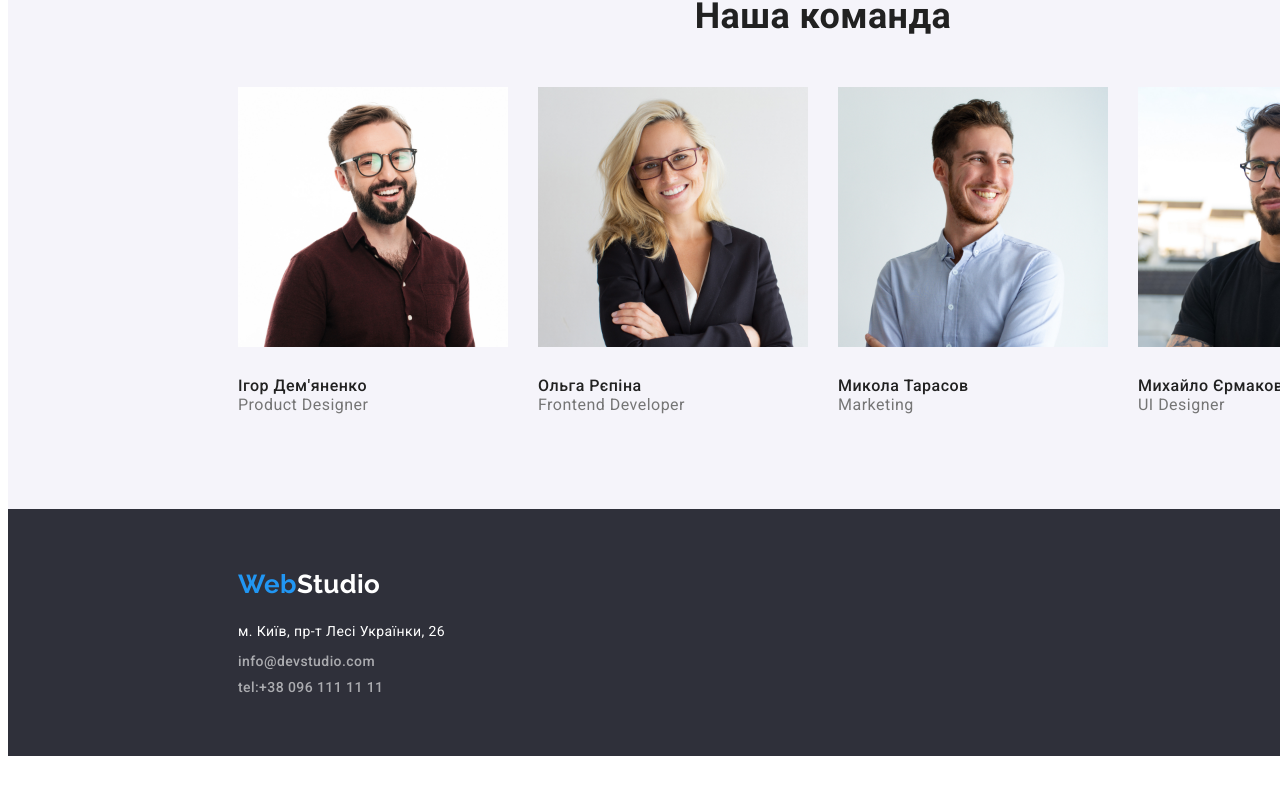
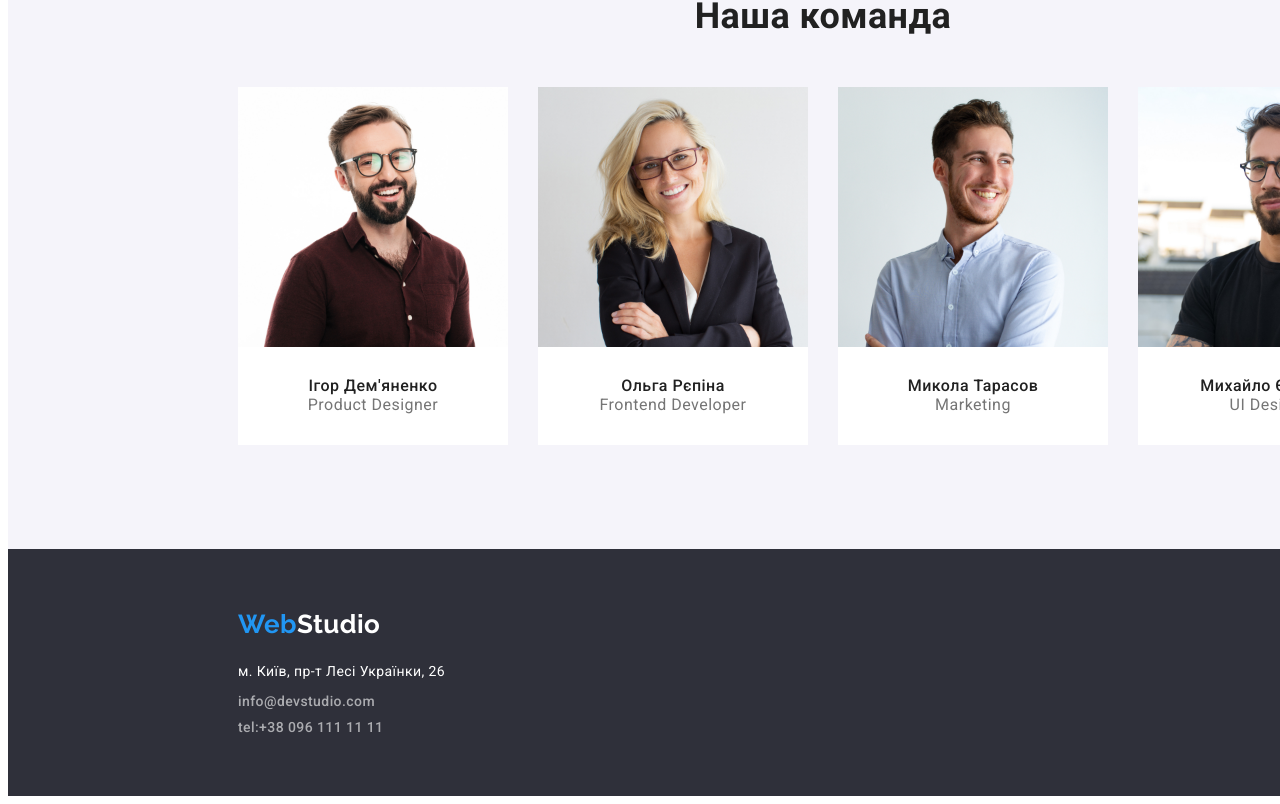
Before and after one commit to 2Viddil/goit-markup-hw-03, a plain HTML site: page index.html in a window 1280 px wide. Shown: the part 1491-2295 px from the top of the page. Before the commit the page ends 2255 px from the top, so only its background shows below. Drawn offline with Linux system fonts and the light colour scheme.

Commit message:
правка

```diff
--- a/css/main.css
+++ b/css/main.css
@@ -170,11 +170,14 @@ button {
     column-gap: 30px;
     margin-left: 215px;
     padding-bottom: 94px;
+
 }
 
-.img-team h3 {
-    display: flex;
-    align-items: center;
+.team-name {
+    background-color: var(--background-color);
+    padding: 30px;
+    margin-bottom: 10px;
+    text-align: center;
 }
 
 /*---Futer--*/
@@ -346,6 +349,7 @@ button {
 
 .advantage p {
     width: 270px;
+
 }
 
 .advantage p,
@@ -396,14 +400,15 @@ button {
     padding-bottom: 50px;
 }
 
-.team  h3 {
+.team h3 {
     color: var(--main-text-color);
 
     font-weight: 500;
     font-size: 16px;
     line-height: 1.18;
     letter-spacing: 0.03em;
-    padding-top: 30px;
+
+
 
 }
 
--- a/index.html
+++ b/index.html
@@ -108,23 +108,31 @@
                 <ul class="list img-team">
                     <li>
                         <img src="./images/product-designer.jpg" alt="product-designer" width="270" height="260">
-                        <h3>Ігор Дем'яненко</h3>
+                      <div class="team-name">
+                        <h3 >Ігор Дем'яненко</h3>
                         <p>Product Designer</p>
+                    </div>
                     </li>
                     <li>
                         <img src="./images/frontend-developer.jpg" alt="frontend-developer" width="270" height="260">
+                      <div class="team-name">
                         <h3>Ольга Рєпіна</h3>
                         <p>Frontend Developer</p>
+                    </div>
                     </li>
                     <li>
                         <img src="./images/marketing.jpg" alt="marketing" width="270" height="260">
+                        <div class="team-name">
                         <h3>Микола Тарасов</h3>
                         <p>Marketing</p>
+                    </div>
                     </li>
                     <li>
                         <img src="./images/ui-designer.jpg" alt="ui-designer" width="270" height="260">
+                       <div class="team-name">
                         <h3>Михайло Єрмаков</h3>
                         <p>UI Designer</p>
+                    </div>
                     </li>
                 </ul>
             </div>
```
